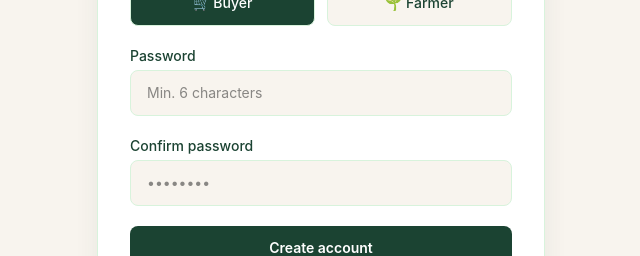
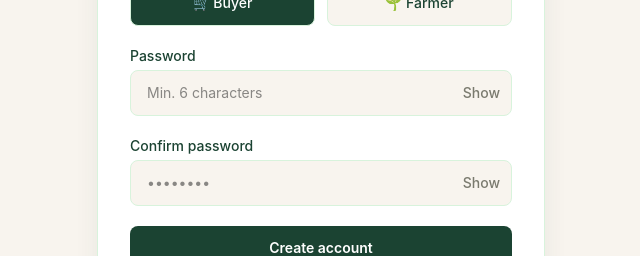
Before and after one commit to AUBREYCM/farmconnect, a React (Vite) app in the folder frontend/: page /register in a window 1280 px wide. Shown: the part 385-641 px from the top of the page, without its empty margins (319-959 px from the left). Built offline with nearby package versions, Linux system fonts and the light colour scheme.

Commit message:
Update db config for production deployment

```diff
--- a/frontend/src/pages/Login.jsx
+++ b/frontend/src/pages/Login.jsx
@@ -4,6 +4,7 @@ import { useAuth } from "../context/AuthContext";
 import { loginUser } from "../services/api";
 
 export default function Login() {
+  const [showPassword, setShowPassword] = useState(false);
   const [email, setEmail] = useState("");
   const [password, setPassword] = useState("");
   const [error, setError] = useState("");
@@ -20,11 +21,8 @@ export default function Login() {
     try {
       const response = await loginUser({ email, password });
       const { token, ...userData } = response.data;
-
-      // Save user and token to AuthContext + localStorage automatically
       login(userData, token);
 
-      // Redirect based on role
       if (userData.role === "farmer") {
         navigate("/dashboard/farmer");
       } else if (userData.role === "buyer") {
@@ -135,8 +133,9 @@ export default function Login() {
               >
                 Password
               </label>
+              <div className="relative">
                 <input
-                type="password"
+                  type={showPassword ? "text" : "password"}
                   value={password}
                   onChange={(e) => setPassword(e.target.value)}
                   required
@@ -150,6 +149,15 @@ export default function Login() {
                   onFocus={(e) => (e.target.style.border = "1px solid #40916C")}
                   onBlur={(e) => (e.target.style.border = "1px solid #D8F3DC")}
                 />
+                <button
+                  type="button"
+                  onClick={() => setShowPassword(!showPassword)}
+                  className="absolute right-3 top-1/2 -translate-y-1/2 text-sm"
+                  style={{ color: "#7A7A6E" }}
+                >
+                  {showPassword ? "Hide" : "Show"}
+                </button>
+              </div>
             </div>
 
             {/* Submit */}
--- a/frontend/src/pages/Register.jsx
+++ b/frontend/src/pages/Register.jsx
@@ -11,6 +11,8 @@ export default function Register() {
     confirmPassword: "",
     role: "buyer",
   });
+  const [showPassword, setShowPassword] = useState(false);
+  const [showConfirmPassword, setShowConfirmPassword] = useState(false);
   const [error, setError] = useState("");
   const [loading, setLoading] = useState(false);
 
@@ -44,11 +46,8 @@ export default function Register() {
       });
 
       const { token, ...userData } = response.data;
-
-      // Save user and token automatically
       login(userData, token);
 
-      // Redirect based on role
       if (userData.role === "farmer") {
         navigate("/dashboard/farmer");
       } else if (userData.role === "buyer") {
@@ -221,8 +220,9 @@ export default function Register() {
               >
                 Password
               </label>
+              <div className="relative">
                 <input
-                type="password"
+                  type={showPassword ? "text" : "password"}
                   name="password"
                   value={formData.password}
                   onChange={handleChange}
@@ -233,6 +233,15 @@ export default function Register() {
                   onFocus={(e) => (e.target.style.border = "1px solid #40916C")}
                   onBlur={(e) => (e.target.style.border = "1px solid #D8F3DC")}
                 />
+                <button
+                  type="button"
+                  onClick={() => setShowPassword(!showPassword)}
+                  className="absolute right-3 top-1/2 -translate-y-1/2 text-sm"
+                  style={{ color: "#7A7A6E" }}
+                >
+                  {showPassword ? "Hide" : "Show"}
+                </button>
+              </div>
             </div>
 
             {/* Confirm Password */}
@@ -243,8 +252,9 @@ export default function Register() {
               >
                 Confirm password
               </label>
+              <div className="relative">
                 <input
-                type="password"
+                  type={showConfirmPassword ? "text" : "password"}
                   name="confirmPassword"
                   value={formData.confirmPassword}
                   onChange={handleChange}
@@ -255,6 +265,15 @@ export default function Register() {
                   onFocus={(e) => (e.target.style.border = "1px solid #40916C")}
                   onBlur={(e) => (e.target.style.border = "1px solid #D8F3DC")}
                 />
+                <button
+                  type="button"
+                  onClick={() => setShowConfirmPassword(!showConfirmPassword)}
+                  className="absolute right-3 top-1/2 -translate-y-1/2 text-sm"
+                  style={{ color: "#7A7A6E" }}
+                >
+                  {showConfirmPassword ? "Hide" : "Show"}
+                </button>
+              </div>
             </div>
 
             {/* Submit */}
```
Also changed, not shown: 2 other files (tests, documents, lock files or other folders). Lines whose indentation alone changed are shown as unchanged.
